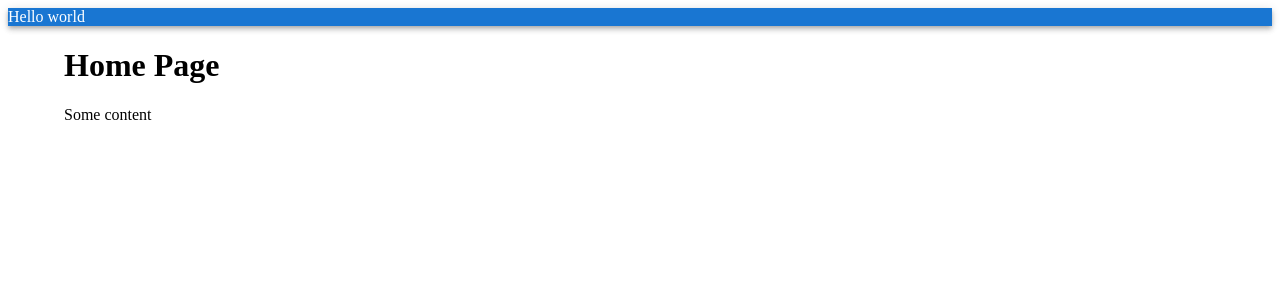
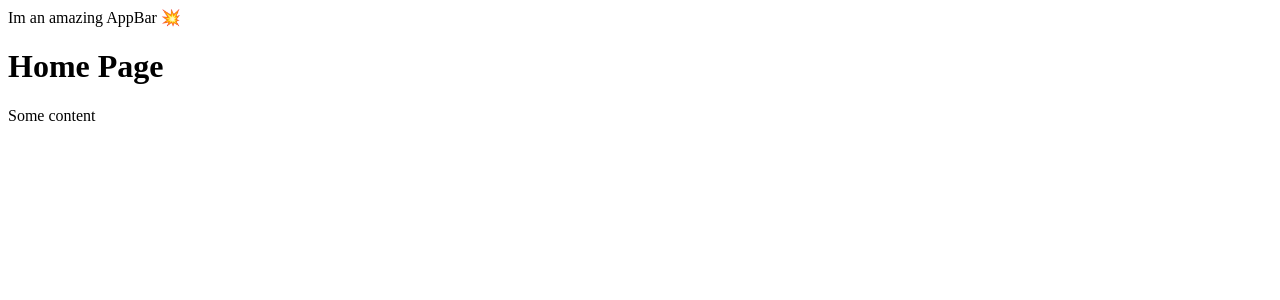
Before and after one commit to JamesHarrisonZa/nextjs-v13-playground, a Next.js app: page / in a window 1280 px wide. Shown: the top 300 px of the page. Built offline with nearby package versions, Linux system fonts and the light colour scheme.

Commit message:
Turns our MaterialUI is not ready for server rendering yet

```diff
--- /dev/null
+++ b/app/head.tsx
@@ -0,0 +1,15 @@
+const siteTitle = 'NZ Budget Tracker';
+const siteDescription = 'Budget tracking tool for New Zealand banks';
+
+const Head: React.FC = () => {
+  return (
+    <>
+      <link rel="icon" href="/favicon.ico" />
+      <meta name="og:title" content={siteTitle} />
+      <meta name="description" content={siteDescription} />
+      <meta name="viewport" content="initial-scale=1, width=device-width" />
+    </>
+  );
+};
+
+export default Head;
--- a/app/layout.tsx
+++ b/app/layout.tsx
@@ -1,26 +1,20 @@
-import Head from 'next/head';
-import React, { FC } from 'react';
-import { Container } from '@mui/material';
+import Head from './head';
+import Providers from './providers';
 import { NavBar } from '../libs/ui';
 
 interface RootLayoutProps {
   children: React.ReactNode;
 }
 
-const siteTitle = 'Budget Tracker';
-const siteDescription = 'Welcome to my budget tracking tool!';
-
-const RootLayout: FC<RootLayoutProps> = ({ children }) => {
+const RootLayout: React.FC<RootLayoutProps> = ({ children }) => {
   return (
     <html>
-      <Head>
-        <link rel="icon" href="/favicon.ico" />
-        <meta name="og:title" content={siteTitle} />
-        <meta name="description" content={siteDescription} />
-      </Head>
+      <Head />
       <body>
-        <NavBar />
-        <Container>{children}</Container>
+        <Providers>
+          <NavBar />
+          {children}
+        </Providers>
       </body>
     </html>
   );
--- a/app/page.tsx
+++ b/app/page.tsx
@@ -1,6 +1,4 @@
-import { FC } from 'react';
-
-const HomePage: FC = () => {
+const HomePage: React.FC = () => {
   return (
     <div>
       <h1>Home Page</h1>
--- /dev/null
+++ b/app/providers.tsx
@@ -0,0 +1,11 @@
+'use client';
+
+interface ProvidersProps {
+  children: React.ReactNode;
+}
+
+const Providers: React.FC<ProvidersProps> = ({ children }) => {
+  return <>{children}</>;
+};
+
+export default Providers;
--- a/libs/ui/navbar/NavBar.tsx
+++ b/libs/ui/navbar/NavBar.tsx
@@ -1,6 +1,3 @@
-import { FC } from 'react';
-import { AppBar } from '@mui/material';
-
-export const NavBar: FC = () => {
-  return <AppBar position="static">Hello world</AppBar>;
+export const NavBar: React.FC = () => {
+  return <div>Im an amazing AppBar 💥</div>;
 };
--- a/package.json
+++ b/package.json
@@ -4,17 +4,13 @@
   "private": true,
   "scripts": {
     "build": "next build",
-    "dev": "next dev -p 4200 --turbo",
+    "dev": "next dev -p 4200",
     "start": "next start -p 4200",
     "lint": "next lint",
     "storybook": "start-storybook -p 6969",
     "build-storybook": "build-storybook"
   },
   "dependencies": {
-    "@emotion/react": "^11.10.5",
-    "@emotion/styled": "^11.10.5",
-    "@mui/material": "^5.10.13",
-    "@mui/x-date-pickers": "^5.0.7",
     "next": "13.0.2",
     "react": "18.2.0",
     "react-dom": "18.2.0"
```
Also changed, not shown: 2 other files (tests, documents, lock files or other folders).
